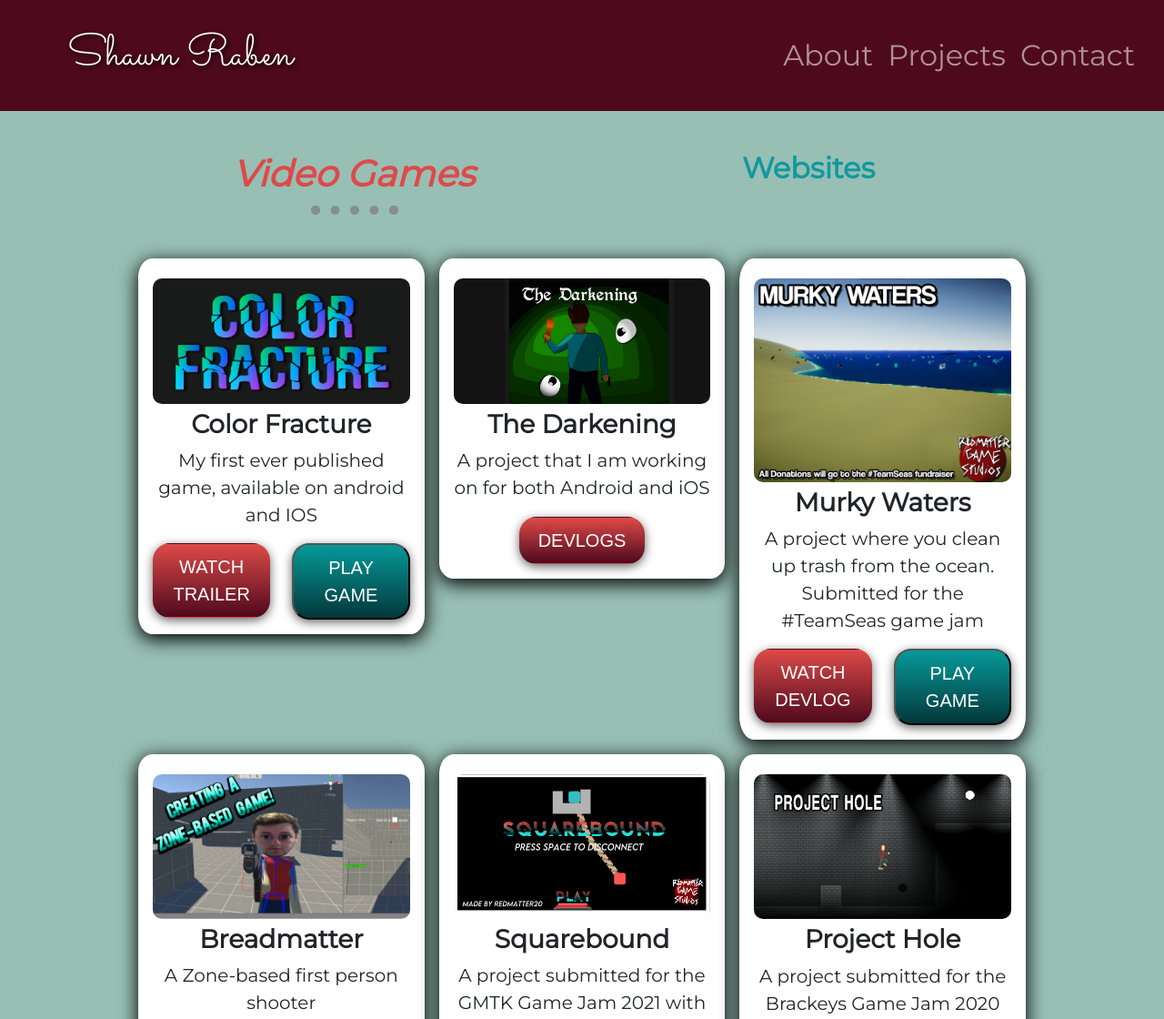
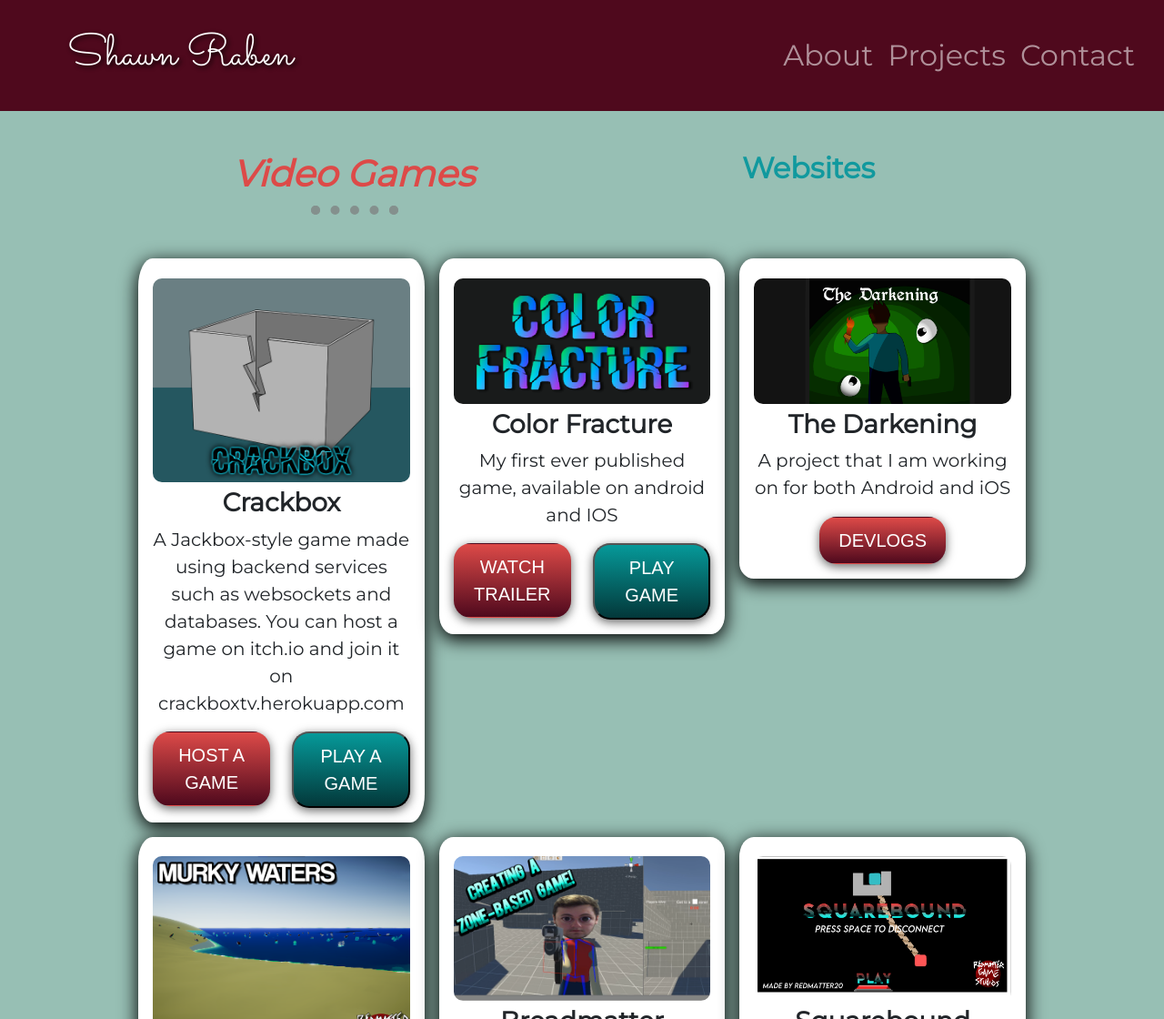
Before and after one commit to redmatter20/CV2, a plain HTML site: page projects.html in a window 1280 px wide. Shown: the top 1120 px of the page at 91% size. Drawn offline with nearby package versions, Linux system fonts and the light colour scheme.

Commit message:
Added crackbox

```diff
--- a/projects.html
+++ b/projects.html
@@ -161,7 +161,27 @@
         <div class="div-wrapper">
             <div class="container-fluid " id="video-game-projects-grid">
                 <div class="row g-3">
+                    <div class="col-lg-4 col-md-6 ">
+                        <div class=game-card>
 
+                            <a href="https://redmatter20.itch.io/crackbox" target="_blank">
+                                <img src="images/Crackbox.png" alt="CV1" class="gallery_img">
+                            </a>
+                            <h3 class = "card-title">Crackbox</h3>
+                            <p>A Jackbox-style game made using backend services such as websockets and databases. You can host a game on itch.io and join it on crackboxtv.herokuapp.com</p>
+                            <div class = row>
+                                <form action="https://redmatter20.itch.io/crackbox" class = "col-6" target="_blank">
+                                    <button class = "btn " type="submit">HOST A GAME</button>
+                                    <input type="hidden" name="v" value="ieb3qDGahYY">
+                                </form>
+                                <form action="http://crackboxtv.herokuapp.com/" class = "col-6" target="_blank">
+                                    <button class = "play-btn " type="submit">PLAY A GAME</button>
+                                </form>
+                            </div>
+
+                        </div>
+
+                    </div>
                     <div class="col-lg-4 col-md-6 ">
                         <div class=game-card>
 
@@ -351,6 +371,27 @@
 
             <div class="container-fluid " class="fade" id="website-projects-grid">
                 <div class="row g-3">
+                    <div class="col-lg-4 col-md-6 ">
+                        <div class=site-card>
+
+                            <a href="https://redmatter20.itch.io/crackbox" target="_blank">
+                                <img src="images/Crackbox.png" alt="CV1" class="gallery_img">
+                            </a>
+                            <h3 class = "card-title">Crackbox</h3>
+                            <p>A Jackbox-style game made using backend services such as websockets and databases. You can host a game on itch.io and join it on crackboxtv.herokuapp.com</p>
+                            <div class = row>
+                                <form action="https://redmatter20.itch.io/crackbox" class = "col-6" target="_blank">
+                                    <button class = "btn " type="submit">HOST A GAME</button>
+                                    <input type="hidden" name="v" value="ieb3qDGahYY">
+                                </form>
+                                <form action="http://crackboxtv.herokuapp.com/" class = "col-6" target="_blank">
+                                    <button class = "play-btn " type="submit">PLAY A GAME</button>
+                                </form>
+                            </div>
+
+                        </div>
+
+                    </div>
                     <div class="col-lg-4 col-md-6">
                         <div class=site-card>
 
```
Also changed, not shown: images/Crackbox.png (added).
